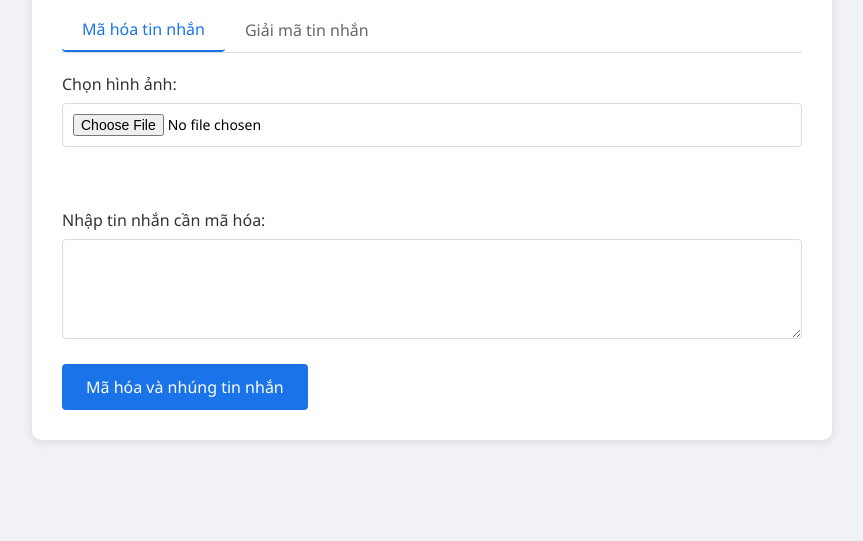
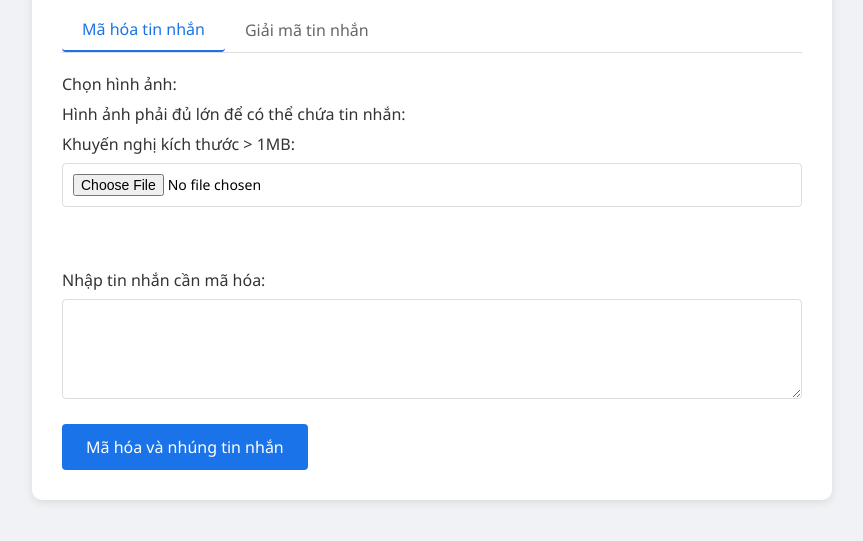
Before and after one commit to NguyenVanHung2004/MatMaVaATTT, a plain HTML site: page index.html in a window 1280 px wide. Shown: the part 115-656 px from the top of the page, without its empty margins (208-1071 px from the left). Drawn offline with Linux system fonts and the light colour scheme.

Commit message:
add alert

```diff
--- a/index.html
+++ b/index.html
@@ -165,6 +165,8 @@
         <div id="encrypt-tab" class="tab-content active">
             <div class="form-group">
                 <label>Chọn hình ảnh:</label>
+                <label>Hình ảnh phải đủ lớn để có thể chứa tin nhắn:</label>
+                <label>Khuyến nghị kích thước > 1MB:</label>
                 <input type="file" id="encryptImage" accept="image/*" onchange="previewImage(this)">
                 <div class="preview-container">
                     <img id="imagePreview">
```
